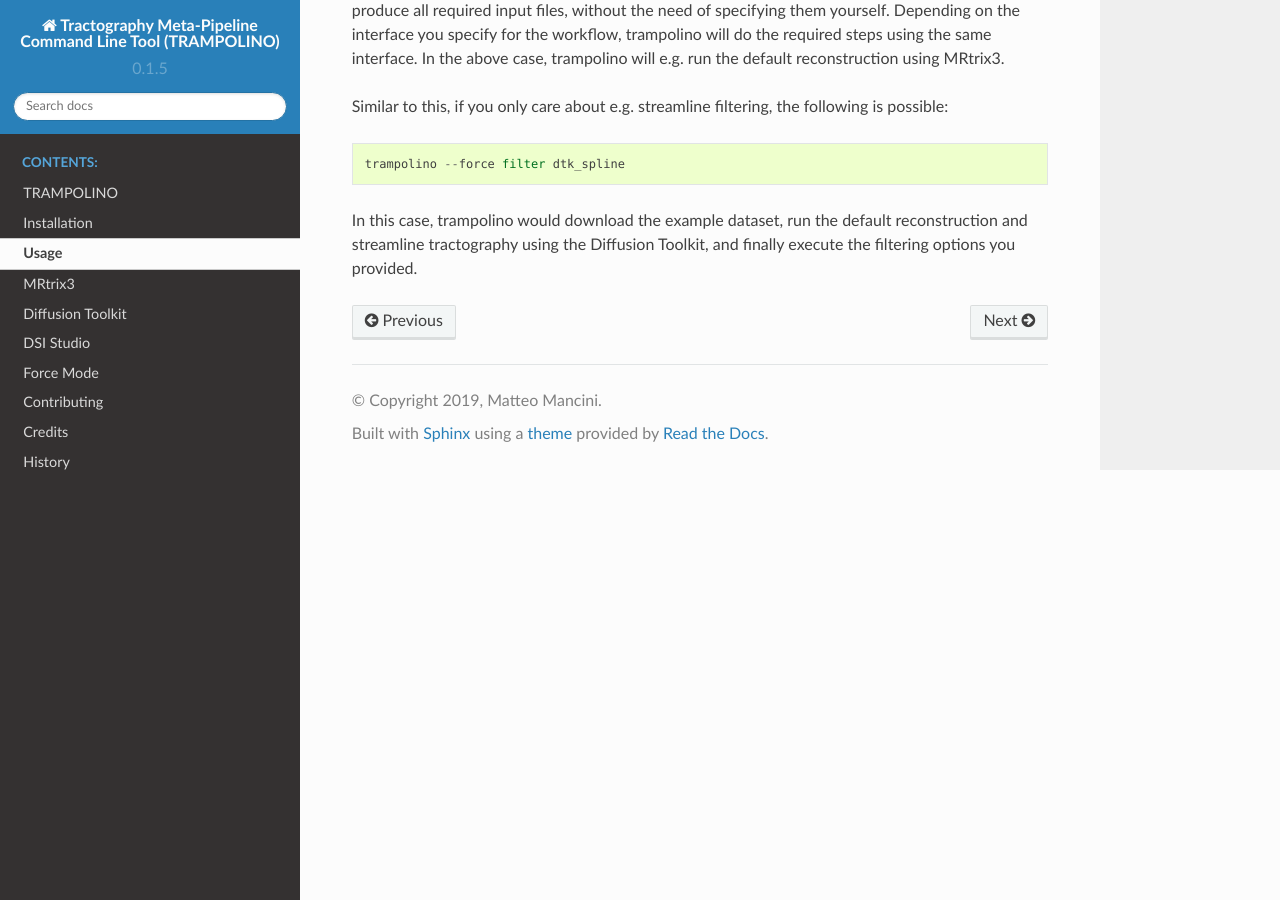
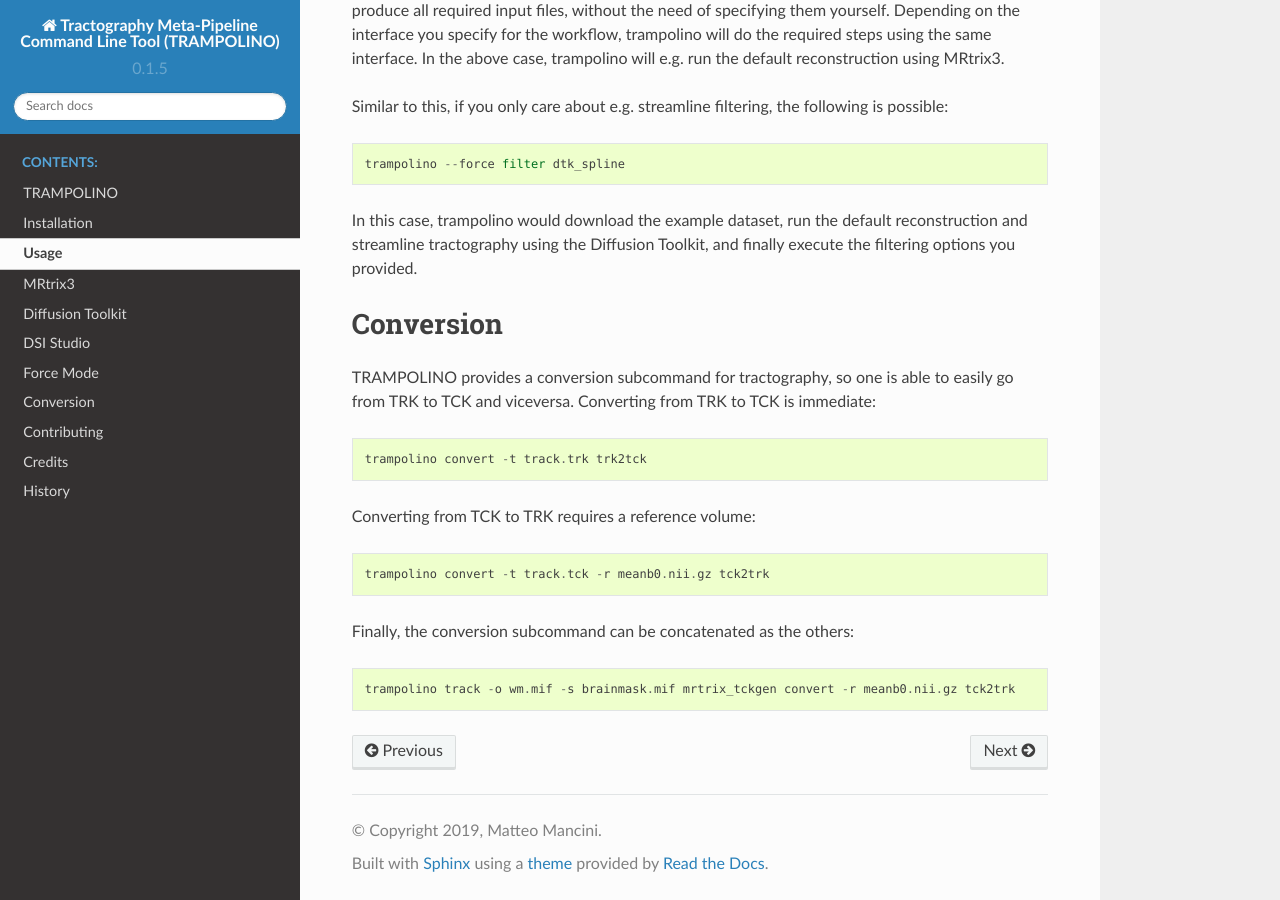
Before and after one commit to matteomancini/trampolino, a Sphinx documentation site: the page built from docs/usage.rst, in a window 1280 px wide and 900 px high, scrolled down 2196 px. Built offline with Sphinx 7.4.7 and the Read the Docs theme 2.0.0, drawn with Linux system fonts in a browser that asks for light colours; pages that are not in the unit, such as notebooks, are missing from menus.

Commit message:
Updated documentation with convert subcommand.

```diff
--- a/docs/usage.rst
+++ b/docs/usage.rst
@@ -86,3 +86,20 @@
     trampolino --force filter dtk_spline
 
 In this case, trampolino would download the example dataset, run the default reconstruction and streamline tractography using the Diffusion Toolkit, and finally execute the filtering options you provided.
+
+==========
+Conversion
+==========
+
+TRAMPOLINO provides a conversion subcommand for tractography, so one is able to easily go from TRK to TCK and viceversa.
+Converting from TRK to TCK is immediate::
+
+    trampolino convert -t track.trk trk2tck
+
+Converting from TCK to TRK requires a reference volume::
+
+    trampolino convert -t track.tck -r meanb0.nii.gz tck2trk
+
+Finally, the conversion subcommand can be concatenated as the others::
+
+    trampolino track -o wm.mif -s brainmask.mif mrtrix_tckgen convert -r meanb0.nii.gz tck2trk
```
